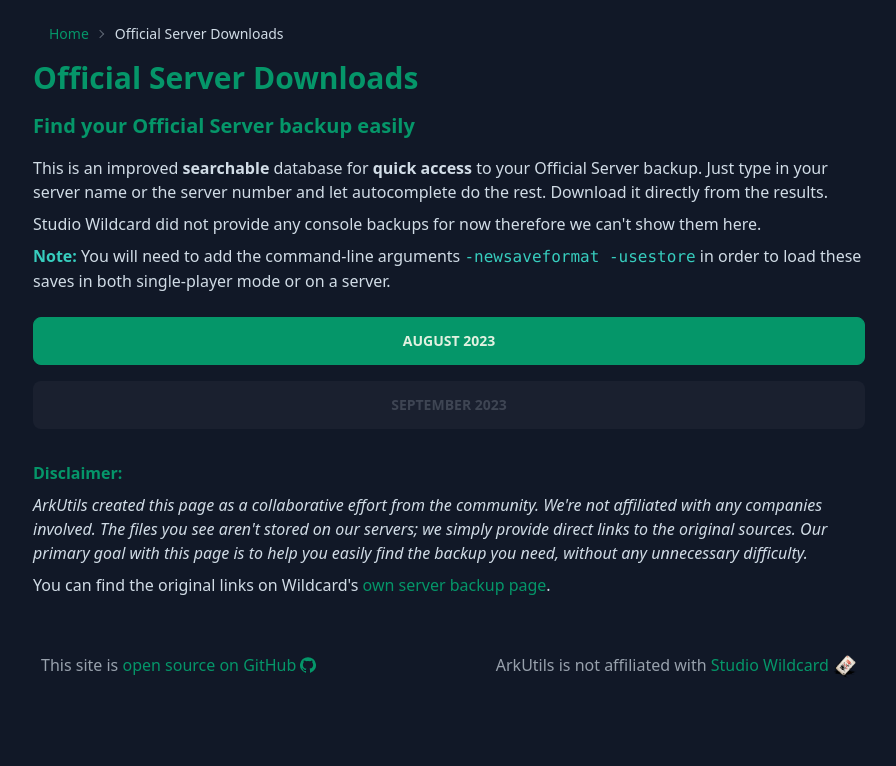
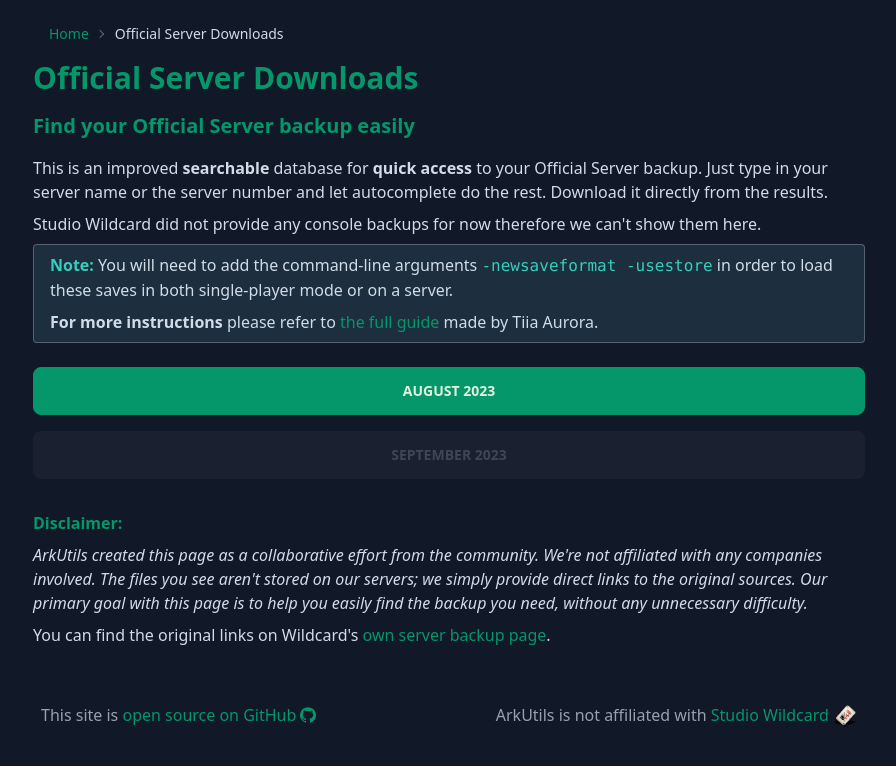
Before and after one commit to arkutils/arkutils-website, a SvelteKit app: page /tools/officialdownload in a window 1280 px wide. Shown: the top 766 px of the page, without its empty margins (191-1087 px from the left). Built offline with nearby package versions, Linux system fonts and the light colour scheme.

Commit message:
chore(downloads): add link to Tiia's article

```diff
--- a/src/routes/(pages)/tools/officialdownload/+layout.svelte
+++ b/src/routes/(pages)/tools/officialdownload/+layout.svelte
@@ -26,11 +26,23 @@
 	<p class="my-2">
 		Studio Wildcard did not provide any console backups for now therefore we can't show them here.
 	</p>
-	<p class="my-2">
-		<b class="text-secondary">Note:</b> You will need to add the command-line arguments
-		<code class="text-secondary">-newsaveformat -usestore</code> in order to load these saves in both single-player
-		mode or on a server.
-	</p>
+	<div class="my-2 rounded bg-base-200 border border-base-content/30 py-2 px-4">
+		<p>
+			<b class="text-secondary">Note:</b> You will need to add the command-line arguments
+			<code class="text-secondary">-newsaveformat -usestore</code> in order to load these saves in both
+			single-player mode or on a server.
+		</p>
+		<p class="mt-2">
+			<b>For more instructions</b> please refer to
+			<!-- svelte-ignore security-anchor-rel-noreferrer - we're safe as we don't have a login system -->
+			<a
+				href="https://arkmag.rocks/how-to-add-your-official-server-save-file-to-your-singleplayer-game-steam-epic/"
+				target="_blank"
+			>
+				the full guide
+			</a> made by Tiia Aurora.
+		</p>
+	</div>
 </header>
 
 <main><slot /></main>
```
